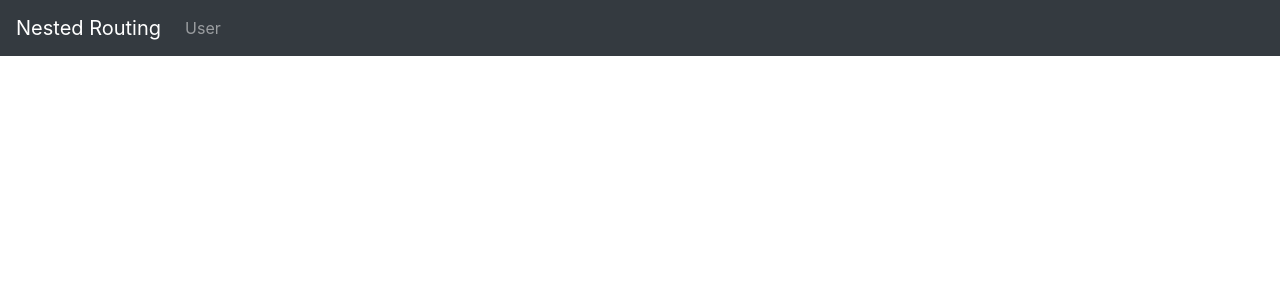
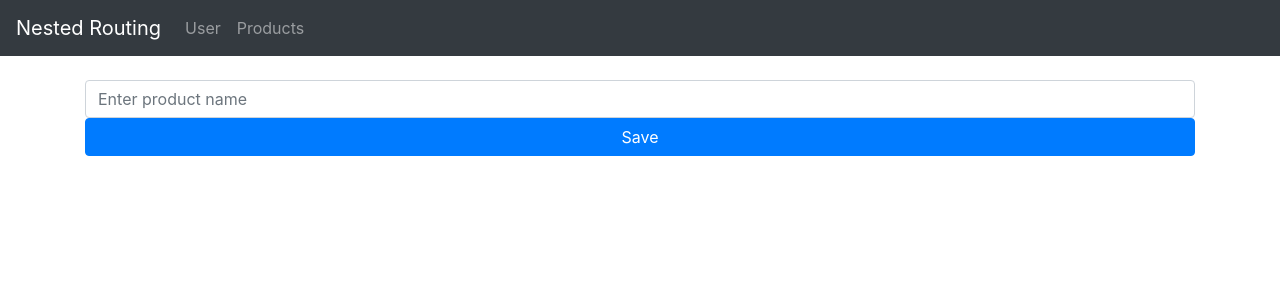
Before and after one commit to HaiderMalik12/routing-vue, a Vue app: page /products/new in a window 1280 px wide. Shown: the top 300 px of the page. Built offline with nearby package versions, Linux system fonts and the light colour scheme.

Commit message:
preparet starter kit for programtic navigation

```diff
--- a/src/components/Navbar.vue
+++ b/src/components/Navbar.vue
@@ -10,6 +10,11 @@
                     <li class="nav-item">
                         <router-link class="nav-link" to="/user/1">
                             User
+                        </router-link>
+                    </li>
+                    <li class="nav-item">
+                        <router-link class="nav-link" to="/products">
+                            Products
                         </router-link>
                     </li>
                 </ul>
--- /dev/null
+++ b/src/components/product/ProductForm.vue
@@ -0,0 +1,28 @@
+<template>
+    <form @submit="saveProduct">
+        <div class="form-group">
+            <input class="form-control" type="text" placeholder="Enter product name" v-model="name"/>
+            <button class="btn btn-primary btn-block">Save</button>
+        </div>
+    </form>
+</template>
+
+<script>
+export default {
+name: 'ProductForm',
+data(){
+    return{
+        name: ''
+    }
+},
+methods:{
+    saveProduct(e){
+        e.preventDefault();
+        //navigate programtically to /products
+    }
+}
+}
+</script>
+
+<style>
+</style>
--- /dev/null
+++ b/src/components/product/ProductList.vue
@@ -0,0 +1,15 @@
+<template>
+    <div>
+        <router-link class="btn btn-primary" to="/products/new">New</router-link>
+        <h3>Product List</h3>
+    </div>
+</template>
+
+<script>
+export default {
+    name:  'ProductList'
+}
+</script>
+
+<style>
+</style>
--- a/src/components/user/User.vue
+++ b/src/components/user/User.vue
@@ -10,7 +10,6 @@
         <!-- Tab panes -->
         <div class="tab-content col-8">
             <div class="tab-pane fade show active" role="tabpanel">
-                <!-- render user nested content -->
                 <router-view></router-view>
             </div>
 
```
Also changed, not shown: src/main.js (+11 -0 lines).
